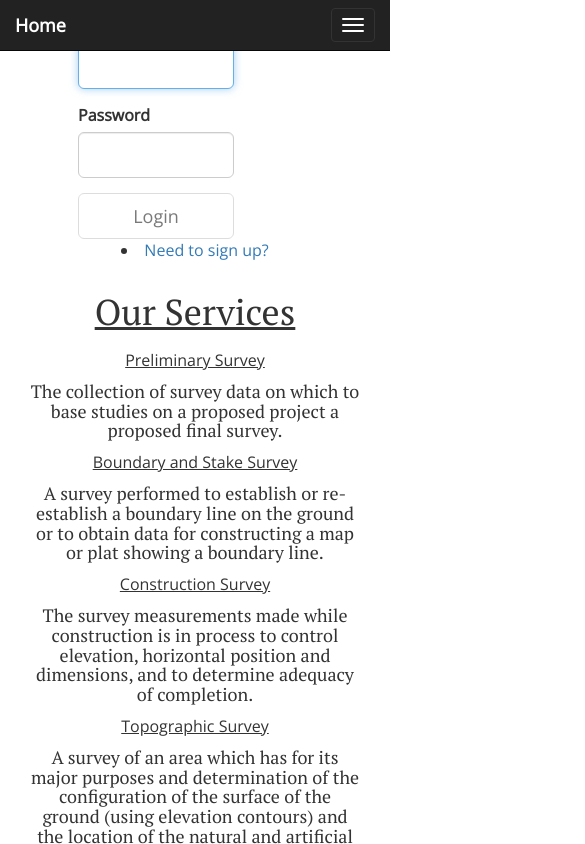
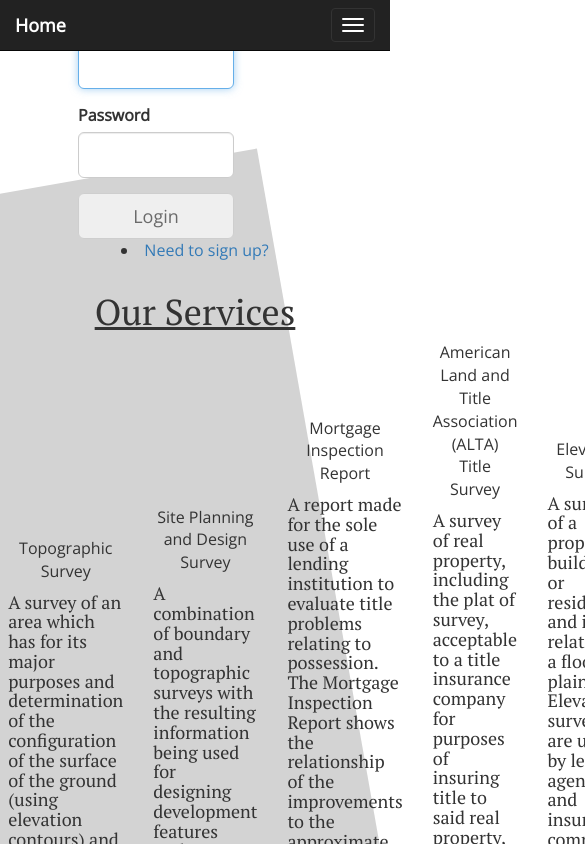
Before and after one commit to eliserothberg/fritz, a React (Create React App) app: page /login in a window 390 px wide. Shown: the top 844 px of the page, 585 px wide, since content can reach past the window. Built offline with nearby package versions, Linux system fonts and the light colour scheme.

Commit message:
adding react scroll to pacage.json, adding .gitignore that should have been there

```diff
--- a/package.json
+++ b/package.json
@@ -7,7 +7,8 @@
     "react-bootstrap": "^0.31.2",
     "react-dom": "^15.6.1",
     "react-router-dom": "^4.1.2",
-    "react-scripts": "1.0.10"
+    "react-scripts": "1.0.10",
+    "react-scroll-to-component": "^1.0.1"
   },
   "scripts": {
     "start": "react-scripts start",
--- a/src/Services.css
+++ b/src/Services.css
@@ -1,11 +1,24 @@
-.col-md-4 {
-  margin-top: 2vw;
+.show-grid {
+  padding-bottom: 10px;
+    display: flex;
+    justify-content: center;
+    align-items: center;
+}
+
+.col-md-4.col-xs-4 {
+  position: relative;
+  max-width: 400px;
+  margin: 50px auto 0;
   text-align: center;
 }
-
-.col-md-4>p {
+.col-md-4.col-xs-4>h4 {
+  margin-left: 10px;
+  margin-right: 10px;
+}
+.col-md-4.col-xs-4>p {
   font-family: 'Open Sans', 'Helvetica Neue', Arial, sans-serif;
   text-decoration: underline;
+  margin-bottom: 5px;
   text-align: center;
 }
 
@@ -16,12 +29,79 @@ h1 {
 }
 
 /*#services {
-background-image: url(./img/greyBG.jpg);
- background-size: cover;
-  height: 1200px;
-  margin-top: 35px;
-  padding-left: 0;
-  padding-right: 0;
+  background-color: blue;
   width: 100%;
-  background-repeat: no-repeat;
+}
+.skew {
+  height: 200px;
+  z-index: 1;
+    background-color: grey;
+-webkit-transform: skewY(-2.5deg);
+    -moz-transform: skewY(-2.5deg);
+    -ms-transform: skewY(-2.5deg);
+    -o-transform: skewY(-2.5deg);
+    transform: skewY(-8.5deg);
+  }*/
+
+/*#services {
+  -webkit-transform: skew(-20deg);
+
+-moz-transform: skew(-20deg);
+-o-transform: skew(-20deg);
+    transform: skewY(12deg);
 }*/
+/*.skew {
+  background-color: grey;
+  height: 100%;
+  width: 100%;
+  padding: 200px, 0;
+   -webkit-transform: skew(20deg) !important;
+-moz-transform: skew(20deg) !important;
+-o-transform: skew(20deg) !important;
+    transform: skewY(-12deg) !important;
+}
+*/
+/*#services {
+  -webkit-transform: skew(-20deg);
+
+-moz-transform: skew(-20deg);
+-o-transform: skew(-20deg);
+    transform: skewY(10deg);
+
+}*/
+/*.skew {
+  background: tomato;
+  -webkit-transform: skew(0deg, -10deg);
+  transform: skew(0deg, -10deg);
+  padding: 50px;
+  z-index: -1;
+}*/
+/*body {
+  overflow: hidden;
+}*/
+.skew {
+/*background-color: lightgray;
+*//*    transform: skewY(12deg);*/
+}
+/*#services:before{
+  content: '';
+  position: absolute;
+  width: 280vw;
+  height: 410%;
+  transform: translate(-50%, -50%) rotate(-10deg);
+  background-color: lightgray;
+  z-index: -1;
+}*/
+#services::after {
+content: '';
+  position: absolute;
+  left: 50%;
+  width: 120vw;
+  height: 230%;
+  transform: translate(-50%, -50%) rotate(-10deg);
+  background-color: lightgray;
+  z-index: -1;
+}
+#services {
+
+}
--- a/src/components/RouteNavItem.js
+++ b/src/components/RouteNavItem.js
@@ -2,6 +2,7 @@ import React from 'react';
 import { Route } from 'react-router-dom';
 import { NavItem } from 'react-bootstrap';
 
+//enable router
 export default (props) => (
   <Route path={props.href} exact children={({ match }) => (
     <NavItem {...props} active={ match ? true : false }>{ props.children }</NavItem>
```
Also changed, not shown: 1 other file (tests, documents, lock files or other folders).
